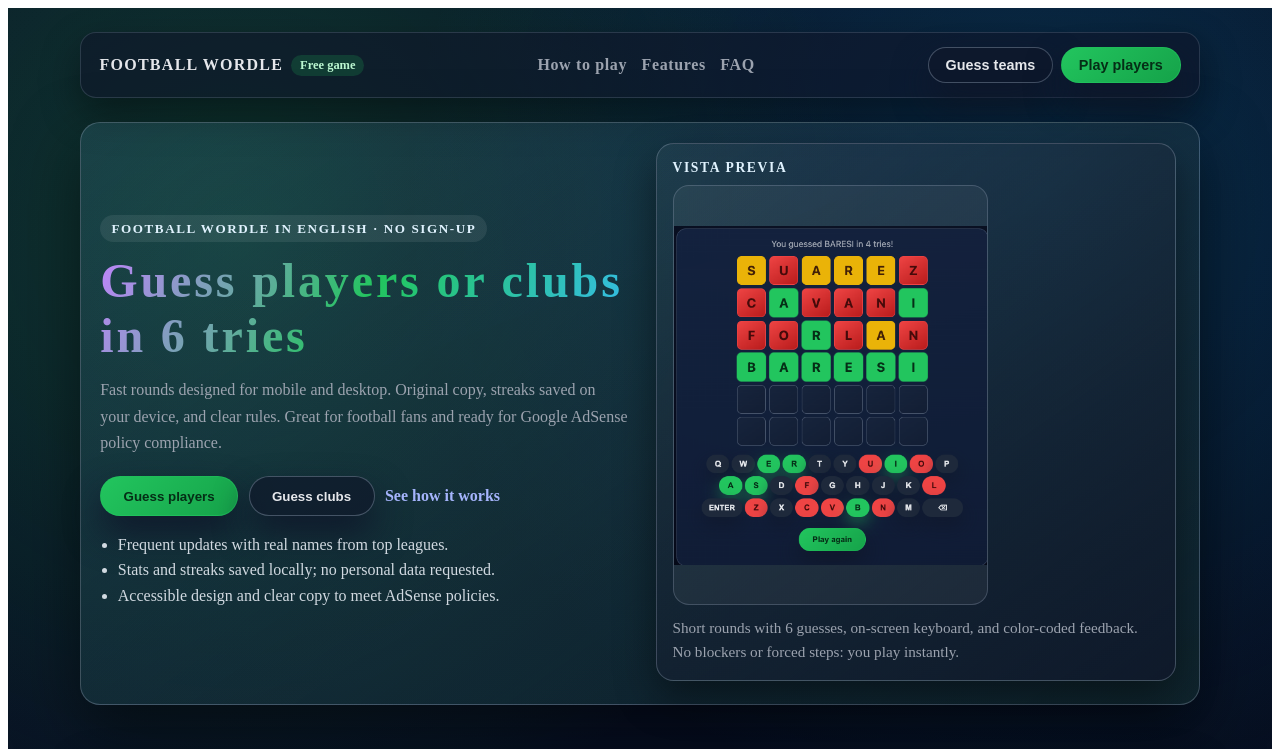
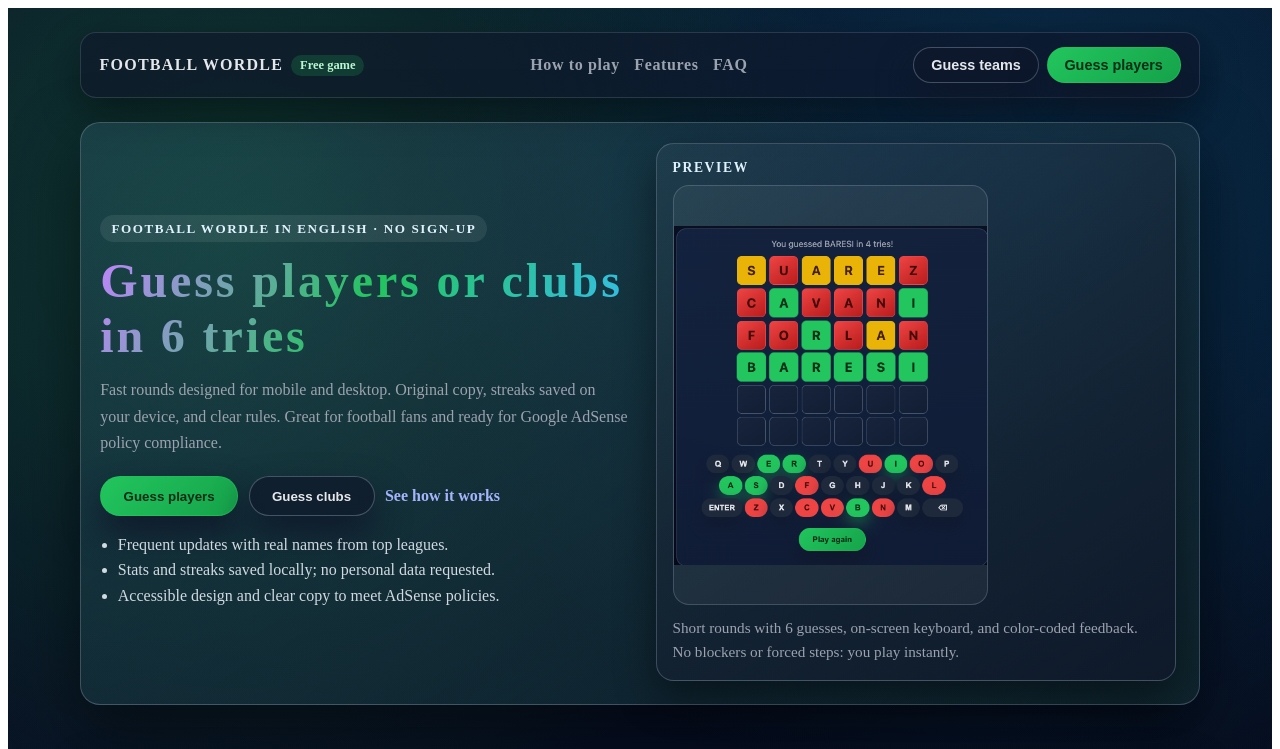
Before and after one commit to martinmazas/football-wordle, a React (Vite) app: page / in a window 1280 px wide. Shown: the top 749 px of the page. Built offline with nearby package versions, Linux system fonts and the light colour scheme.

Commit message:
Update App.tsx

```diff
--- a/src/App.tsx
+++ b/src/App.tsx
@@ -19,8 +19,8 @@
               <span className="fw-landing__tag">Free game</span>
             </div>
             <nav className="fw-landing__nav-links">
-              <a href="#como-jugar">How to play</a>
-              <a href="#caracteristicas">Features</a>
+              <a href="#how-to-play">How to play</a>
+              <a href="#features">Features</a>
               <a href="#faq">FAQ</a>
             </nav>
             <div className="fw-landing__nav-cta">
@@ -34,12 +34,12 @@
                 className="fw-button fw-button--sm"
                 onClick={() => setMode("players")}
               >
-                Play players
+                Guess players
               </button>
             </div>
           </header>
 
-          <section className="fw-landing__hero" id="inicio">
+          <section className="fw-landing__hero" id="start">
             <div className="fw-landing__hero-copy">
               <div className="fw-landing__pill">
                 Football Wordle in English · No sign-up
@@ -62,7 +62,7 @@
                 >
                   Guess clubs
                 </button>
-                <a className="fw-landing__link" href="#como-jugar">
+                <a className="fw-landing__link" href="#how-to-play">
                   See how it works
                 </a>
               </div>
@@ -76,15 +76,15 @@
 
             <div className="fw-landing__hero-visual">
               <div className="fw-landing__hero-card">
-                <div className="fw-landing__hero-label">Vista previa</div>
+                <div className="fw-landing__hero-label">Preview</div>
                 <div
                   className="fw-landing__hero-img"
                   role="img"
-                  aria-label="Vista previa del juego Football Wordle"
+                  aria-label="Football Wordle game preview"
                 >
                   <img
                     src={previewImg}
-                    alt="Vista previa del juego Football Wordle"
+                    alt="Football Wordle game preview"
                     loading="lazy"
                   />
                 </div>
@@ -96,7 +96,7 @@
             </div>
           </section>
 
-          <section className="fw-section fw-section--panel" id="como-jugar">
+          <section className="fw-section fw-section--panel" id="how-to-play">
             <div className="fw-section__header">
               <p className="fw-eyebrow">Quick guide</p>
               <h2>How to play in under a minute</h2>
@@ -148,7 +148,7 @@
             </div>
           </section>
 
-          <section className="fw-section" id="caracteristicas">
+          <section className="fw-section" id="features">
             <div className="fw-section__header">
               <p className="fw-eyebrow">Useful content</p>
               <h2>Built to meet policies and add value</h2>
```
